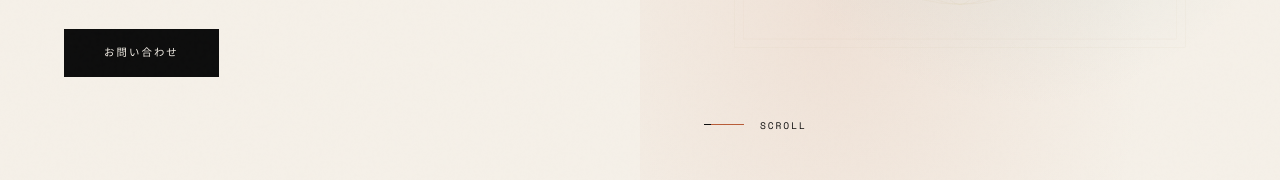
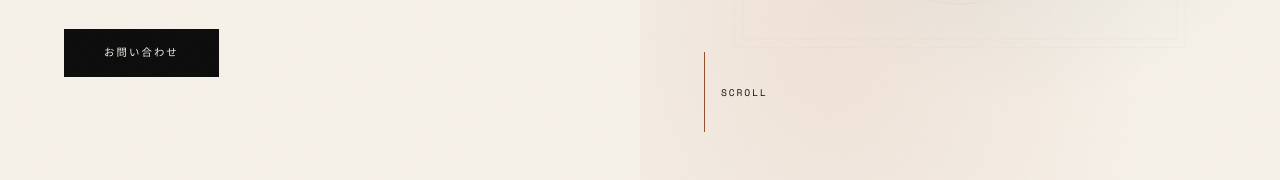
Before and after one commit to kazuhiro-stack/landing_portfolio, a Next.js app: page / in a window 1280 px wide. Shown: the part 620-800 px from the top of the page. Built offline with nearby package versions, Linux system fonts and the light colour scheme.

Commit message:
Scroll変更

```diff
--- a/src/app/globals.css
+++ b/src/app/globals.css
@@ -243,8 +243,9 @@ nav {
 }
 
 .scroll-line {
-  width: 40px;
-  height: 1px;
+  width: 1px;
+  height: 80px;
+  font-size: 40px;
   background: var(--ink);
   position: relative;
   overflow: hidden;
```
